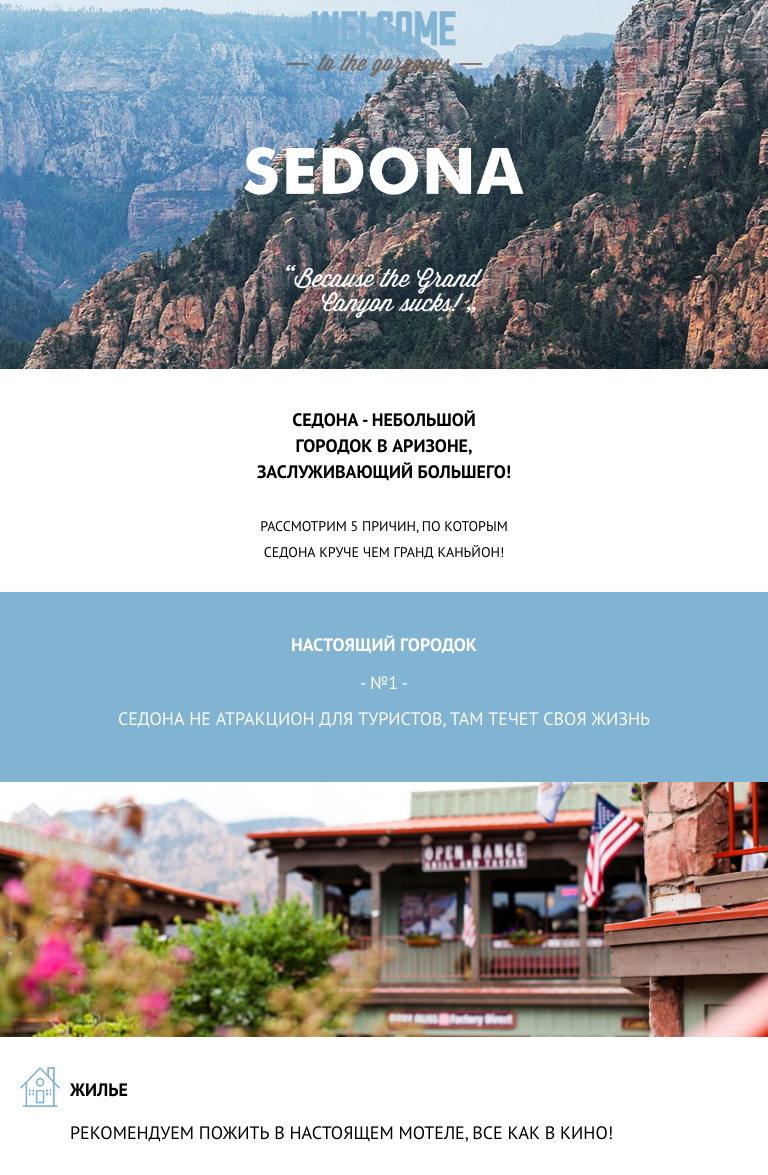
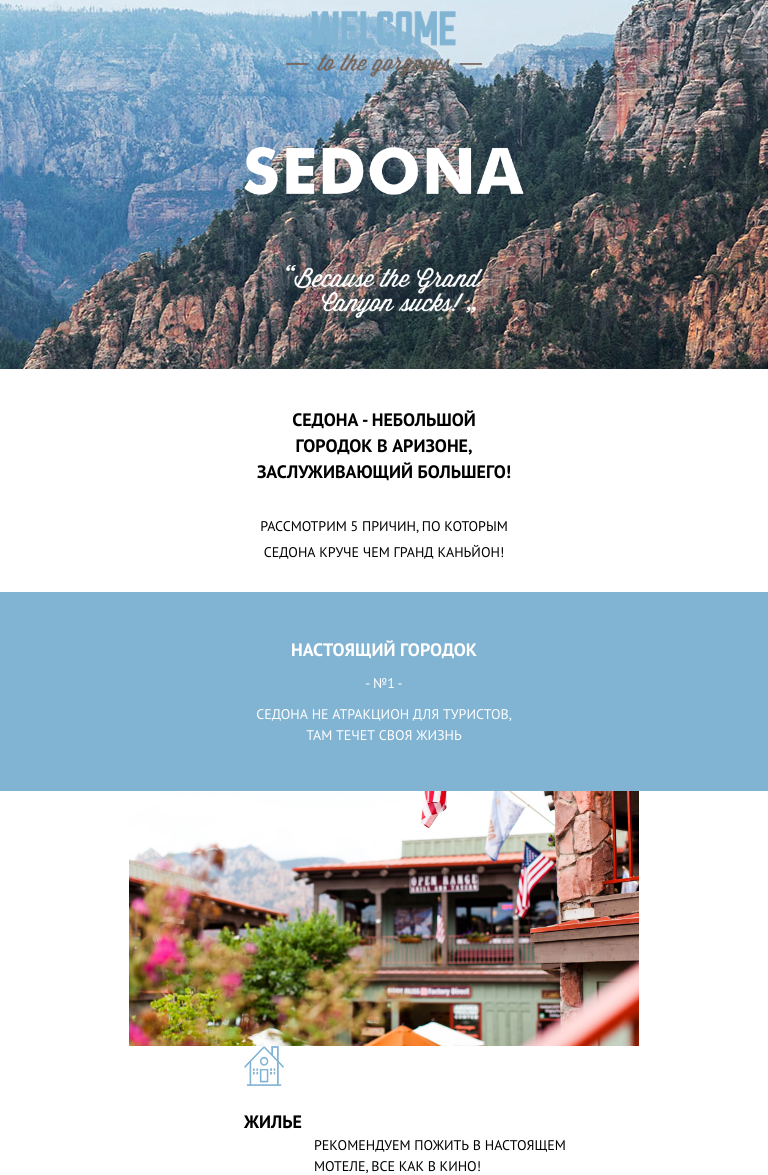
Before and after one commit to pashkoostap/pashkoostap.github.io, a plain HTML site: page sedona-full/index.html in a window 768 px wide. Shown: the part 92-1267 px from the top of the page. Drawn offline with Linux system fonts and the light colour scheme.

Commit message:
17-03-2016
17-03-2016 fix main-content less

```diff
--- a/sedona-full/less/components/main-content.less
+++ b/sedona-full/less/components/main-content.less
@@ -10,29 +10,34 @@
     line-height: @line-height;
     margin: 0;
     text-align: center;
+    display: block;
   }
 
   .reason__header {
-    margin-bottom: 12px;
+    margin: 0 auto;
+    width: 155px;
+    margin-bottom: 10px;
   }
   .reason__number {
     margin-bottom: 20px;
   }
   .reason__text {
+    margin: 0 auto;
+    width: 260px;
     margin-bottom: 0;
   }
   .reason__text,
   .reason__number {
     font-size: @font-size;
-    padding: 0 70px;
   }
 
   &__reason__description {
     vertical-align: top;
     padding: 0;
-    padding-top: 45px;
+    padding-top: 50px;
+    padding-bottom: 40px;
     background: @light--grey;
-    min-height: 210px;
+    min-height: 165px;
   }
 
   &__reason-1 {
@@ -56,8 +61,7 @@
       width: 75px;
       height: 75px;
       margin: 0 auto;
-      margin-top: 60px;
-      margin-bottom: 30px;
+      margin-bottom: 25px;
       text-align: center;
     }
     &__house,
@@ -66,7 +70,12 @@
       width: @column-1;
       display: inline-block;
       vertical-align: top;
-      min-height: 330px;
+      padding-top: 60px;
+      padding-bottom: 75px;
+      min-height: 195px;
+      .reason__header {
+        margin-bottom: 15px;
+      }
     }
   }
 
@@ -99,60 +108,98 @@
 }
 
 @media(min-width: 768px) and (max-width: 1200px) {
- .main-content {
-  .reason__text,
-  .reason__number {
-    padding: 0 45px;
+  .main-content {
+    .reason__header {
+      margin: 0 auto;
+      width: 160px;
+      margin-bottom: 10px;
+      }
+
+    .reason__number {
+      margin-bottom: 20px;
+      }
+
+    .reason__text {
+      margin: 0 auto;
+      width: 165px;
+      line-height: 21px;
+      }
+
+    &__reason__description {
+      padding-top: 45px;
+      padding-bottom: 35px;
+      min-height: 175px;
+      }
+    &__reason-1 {
+      &__house,
+      &__food,
+      &__souvenir {
+        padding-top: 60px;
+        padding-bottom: 65px;
+        min-height: 205px;
+        .reason__header {
+          margin-bottom: 15px;
+        }
+      }
     }
   }
 }
 
+
+
+
+
+
+
 @media(max-width: 768px) {
 .main-content {
-  .reason__header,
-  .reason__text,
-  .reason__number {
-    font-size: @font-size--header--small;
-  }
 
   .reason__header {
-    margin-bottom: 12px;
-
+    margin: 0 auto;
+    width: 280px;
+    margin-bottom: 10px;
+    font-size: @font-size--header--small;
   }
   .reason__number {
     margin-bottom: 10px;
+    line-height: 21px;
   }
-  .reason__text,
-  .reason__number {
-    padding: 0 30px;
-
+  .reason__text {
+    margin: 0 auto;
+    width: 280px;
+    margin-bottom: 0;
+    line-height: 21px;
   }
 
-  &__reason__description {
-    min-height: 150px;
-    padding-top: 40px;
+   &__reason__description {
+    padding: 0;
+    padding-top: 30px;
+    padding-bottom: 30px;
+    background: @light--grey;
+    min-height: 110px;
+  }
+
+  &__reason-1,
+  &__reason-2 {
+    .main-content__reason__description {
+      padding-top: 45px;
+      padding-bottom: 45px;
+      min-height: 100px;
+      width: @column-3;
+    }
   }
 
   &__reason-1 {
-    .main-content__reason__description {
-        width: @column-3;
-    }
     &__image {
-        vertical-align: top;
-        width: @column-3;
-        height: 255px;
-        display: inline-block;
-        background-repeat: no-repeat;
-        background-position: center;
-        background-size: 100%;
-        background-image: url(../img/bg-main-reason-1.jpg);
-    }
+      width: @column-3;
+      background-position: bottom;
+      background-size: auto 100%;
+      }
+
     .reason__image {
       width: 40px;
       height: 40px;
-      margin-left: 20px;
-      margin-top: 30px;
-      margin-right: 10px;
+
       margin-bottom: 0;
       display: inline-block;
       img {
@@ -164,15 +211,20 @@
     &__house,
     &__food,
     &__souvenir {
+      padding: 0;
       width: @column-3;
-      display: inline-block;
+      display: block;
+      margin: 0 auto;
+      width: 280px;
       vertical-align: top;
-      min-height: 50px;
+      min-height: 110px;
+      border-bottom: 1px solid red;
 
       .reason__header {
         display: inline-block;
+        text-align: left;
         vertical-align: top;
-        margin-top: 40px;
+        margin-top: 10px;
         margin-bottom: 0;
       }
       .reason__text {
@@ -180,9 +232,9 @@
         vertical-align: top;
         text-align: left;
         margin-top: 0px;
-        margin-bottom: 30px;
+        margin-bottom: 0px;
         padding-left: 70px;
-        padding-right: 40px;
+        padding-right: 20px;
       }
     }
   }
@@ -193,14 +245,10 @@
         width: @column-3;
     }
     &__image {
-        vertical-align: top;
         width: @column-3;
-        height: 255px;
-        display: inline-block;
-        background-repeat: no-repeat;
-        background-position: center;
-        background-size: 100%;
-        background-image: url(../img/bg-main-reason-2.jpg);
+
+        background-position: bottom;
+        background-size: auto 100%;
     }
   }
   &__reason-3,
--- a/sedona-full/less/components/scaffolding.less
+++ b/sedona-full/less/components/scaffolding.less
@@ -11,7 +11,7 @@ body{
 }
 .page-wrap {
   margin: 0 auto;
-
+  box-shadow: 0 0 25px 0 rgba(0,0,0,0.3);
   @media(min-width: 1200px) {
     max-width: 1200px;
   }
```
Also changed, not shown: sedona-full/css/style.css.
